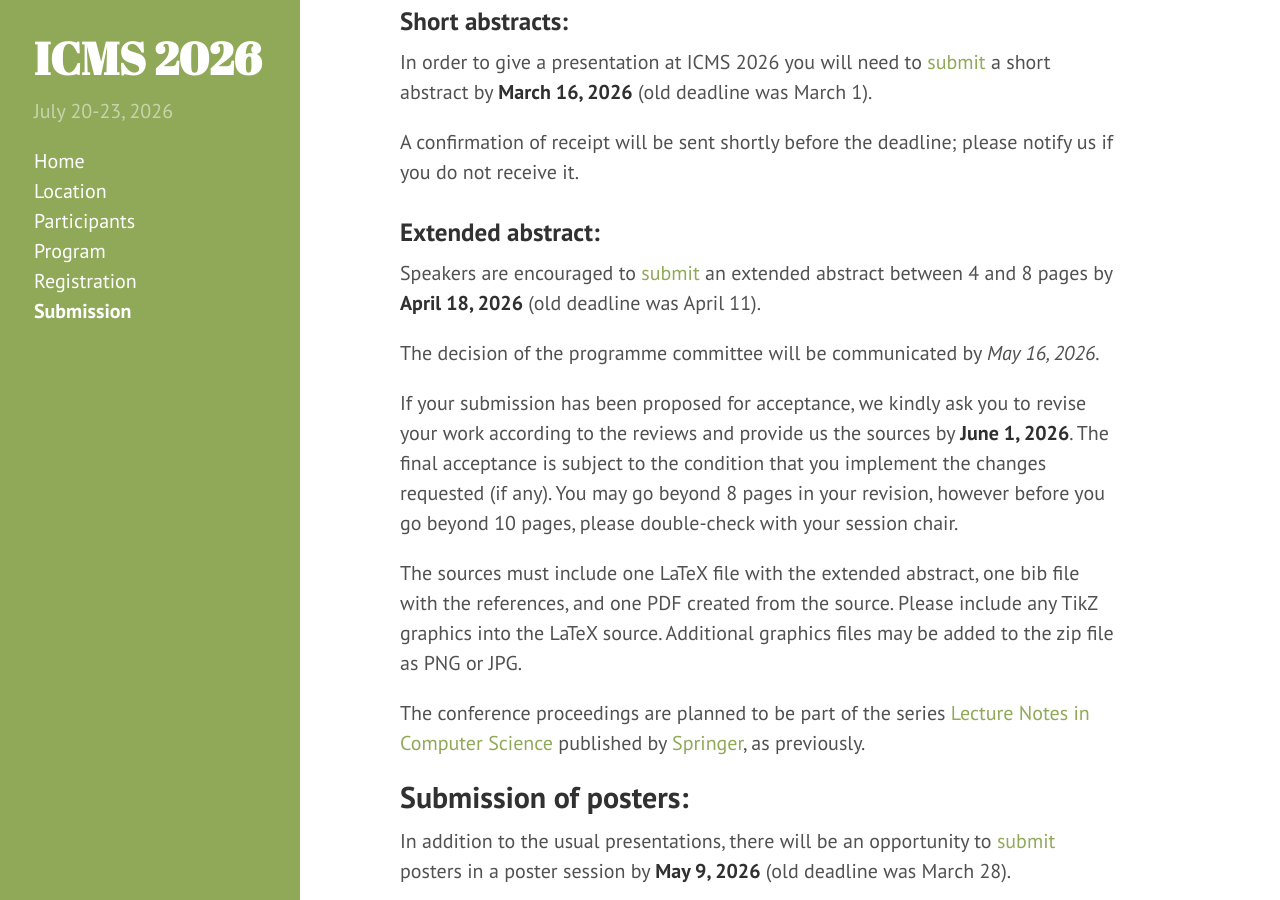
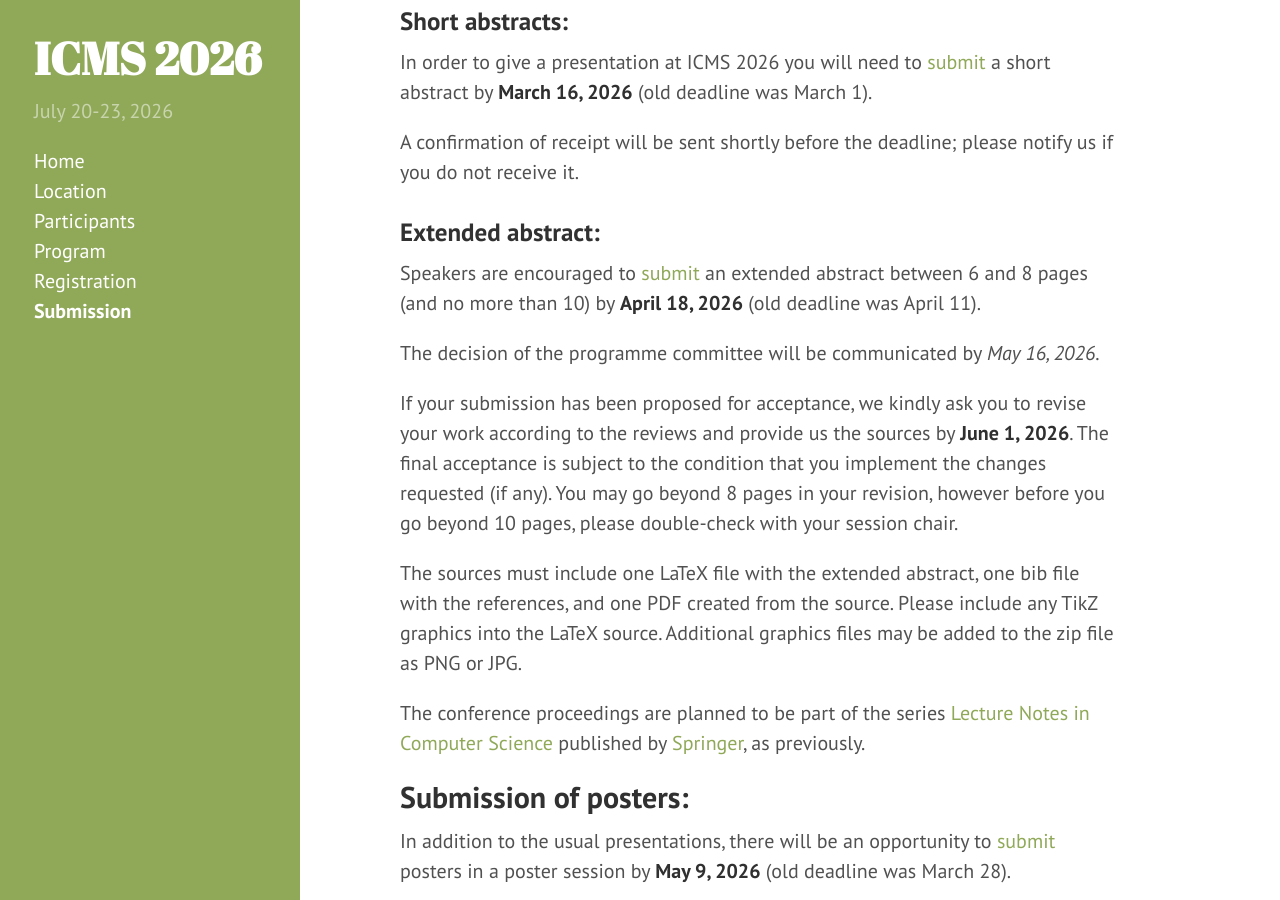
Before and after one commit to homalg-project/cct-icms-2026, a Jekyll site: the page built from submission.md, in a window 1280 px wide and 900 px high, scrolled down 332 px. Built offline with Jekyll 4.4.1, drawn with Linux system fonts in a browser that asks for light colours.

Commit message:
submission

```diff
--- a/submission.md
+++ b/submission.md
@@ -23,7 +23,7 @@ please notify us if you do not receive it.
 
 Speakers are encouraged to
 [submit](https://easychair.org/conferences/?conf=icms26) an extended
-abstract between 4 and 8 pages by **April 18, 2026** (old deadline was
+abstract between 6 and 8 pages (and no more than 10) by **April 18, 2026** (old deadline was
 April 11).
 
 The decision of the programme committee will be communicated by *May
```
